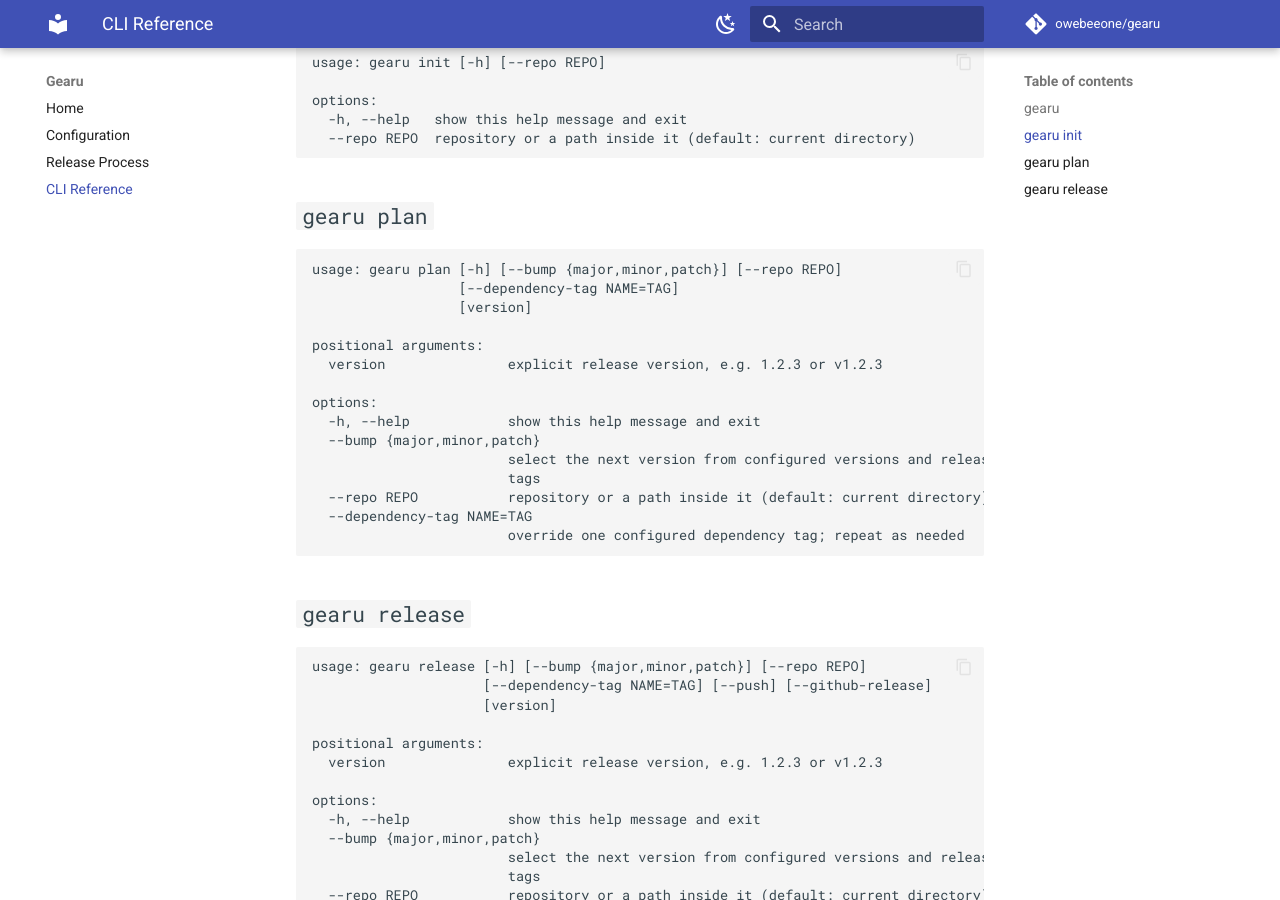
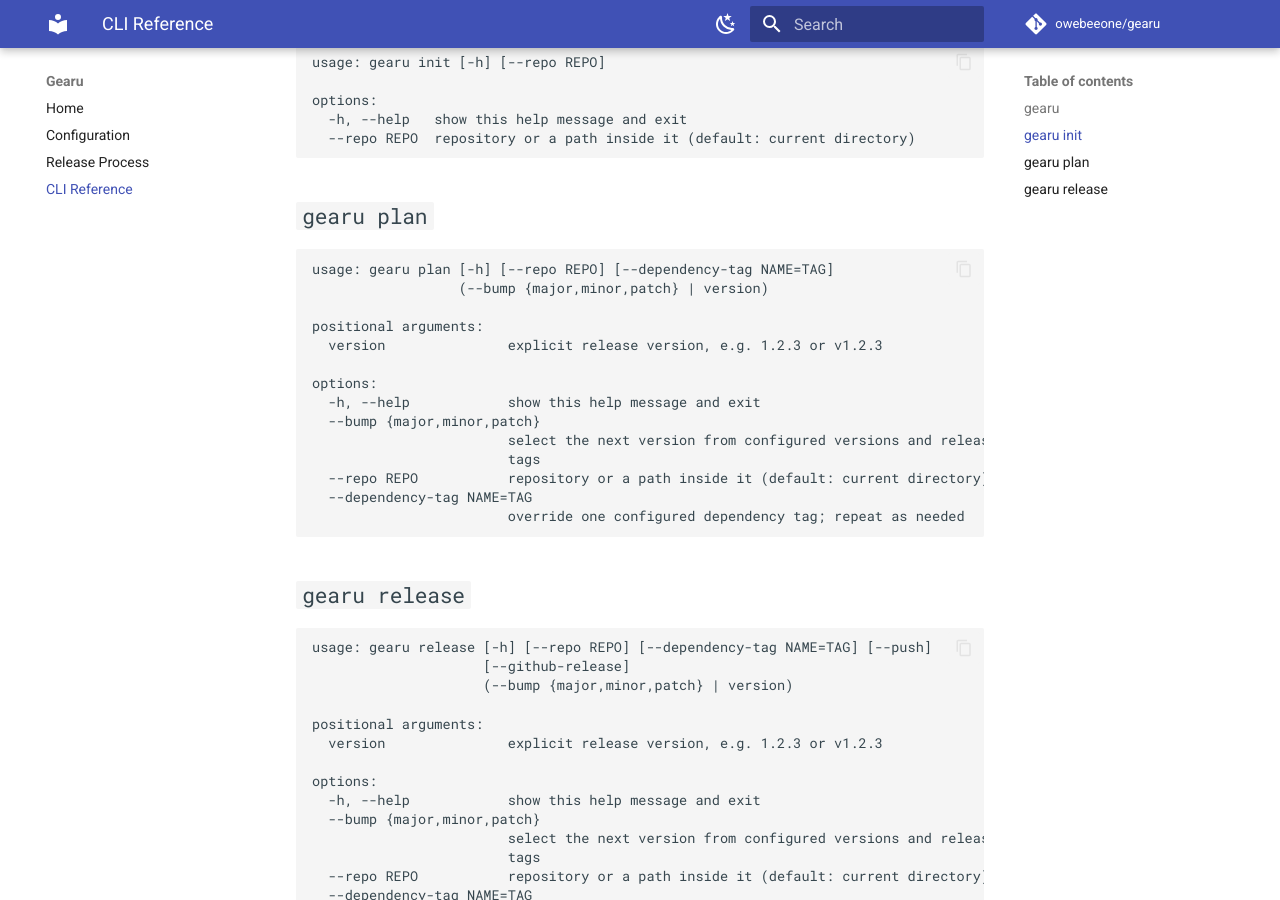
Before and after one commit to owebeeone/gearu, an MkDocs documentation site: the page built from docs/CLI.md, in a window 1280 px wide and 900 px high, scrolled down 752 px. Built offline with MkDocs 1.6.1 and Material for MkDocs 9.7.7, drawn with Linux system fonts in a browser that asks for light colours; comment, search, counter and statistics services are not loaded.

````diff
--- a/docs/CLI.md
+++ b/docs/CLI.md
@@ -42,9 +42,8 @@ options:
 ## `gearu plan`
 
 ```text
-usage: gearu plan [-h] [--bump {major,minor,patch}] [--repo REPO]
-                  [--dependency-tag NAME=TAG]
-                  [version]
+usage: gearu plan [-h] [--repo REPO] [--dependency-tag NAME=TAG]
+                  (--bump {major,minor,patch} | version)
 
 positional arguments:
   version               explicit release version, e.g. 1.2.3 or v1.2.3
@@ -62,9 +61,9 @@ options:
 ## `gearu release`
 
 ```text
-usage: gearu release [-h] [--bump {major,minor,patch}] [--repo REPO]
-                     [--dependency-tag NAME=TAG] [--push] [--github-release]
-                     [version]
+usage: gearu release [-h] [--repo REPO] [--dependency-tag NAME=TAG] [--push]
+                     [--github-release]
+                     (--bump {major,minor,patch} | version)
 
 positional arguments:
   version               explicit release version, e.g. 1.2.3 or v1.2.3
````
Also changed, not shown: 2 other files.
